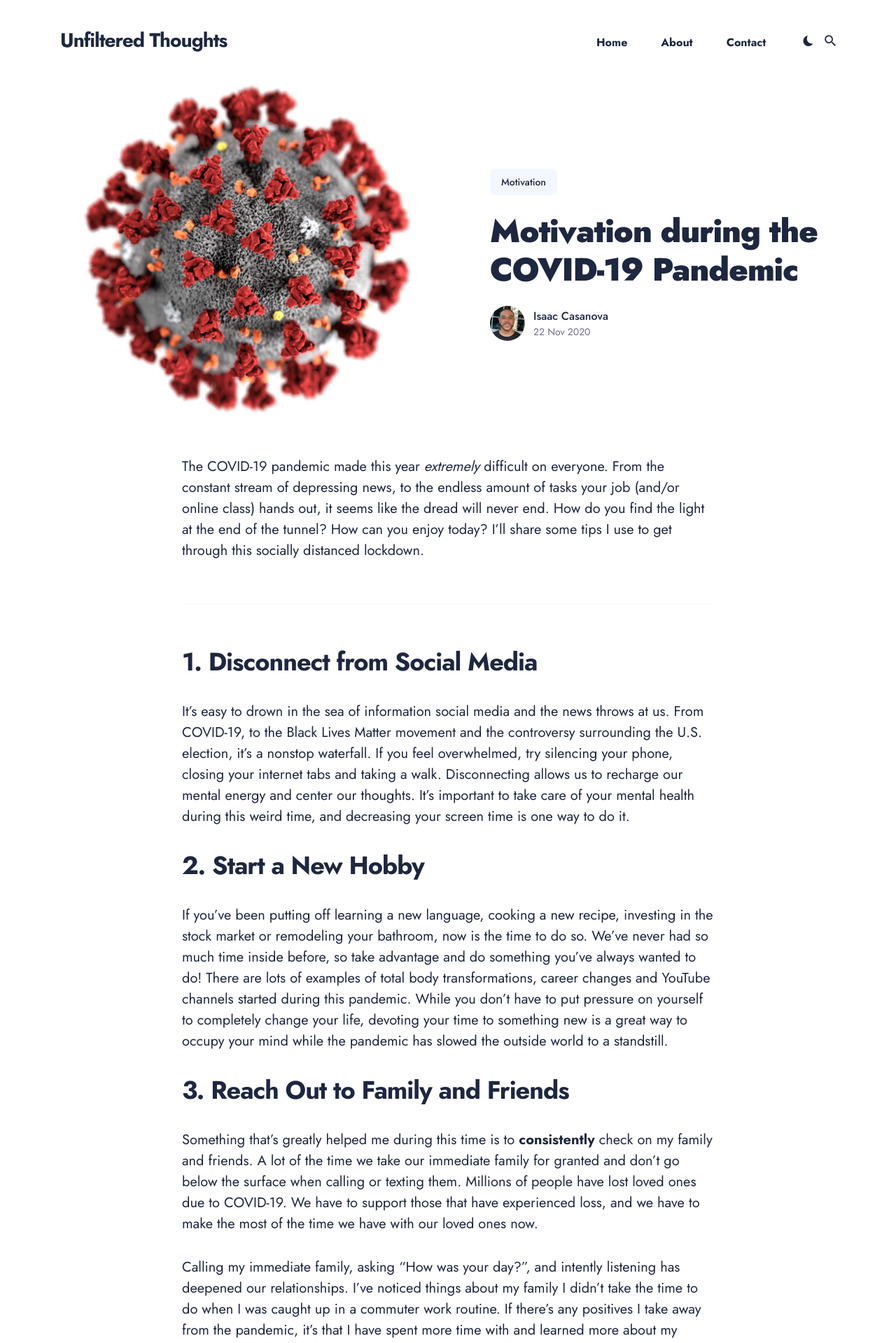
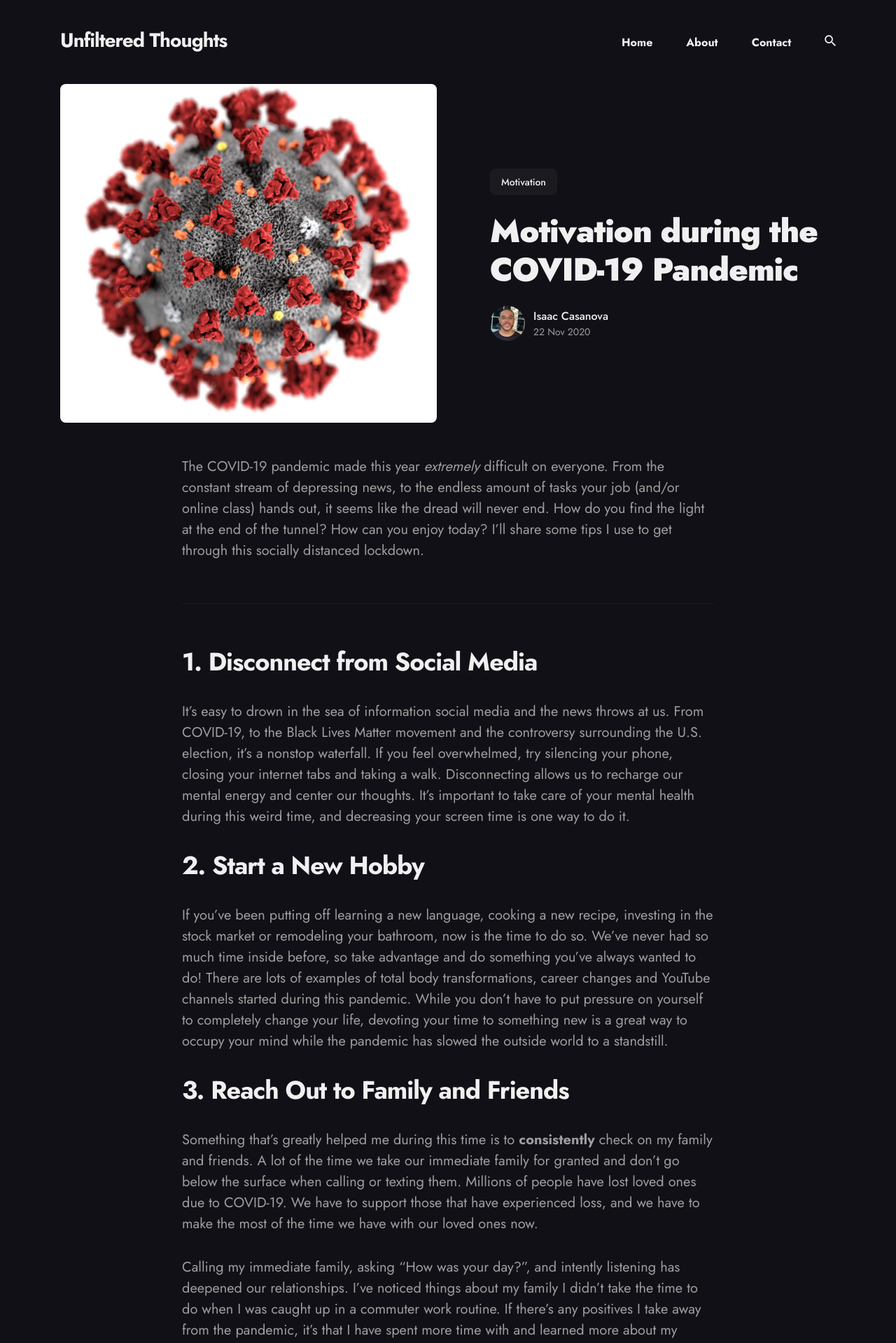
Before and after one commit to IsaacACasanova/IsaacACasanova.github.io, a Jekyll site: the page built from _posts/2020-11-22-introduction.markdown, in a window 1280 px wide. Shown: the top 1919 px of the page at 70% size. Built offline with Jekyll 4.4.1, drawn with Linux system fonts in a browser that asks for light colours; nearby versions of some CDN libraries.

Commit message:
default to dark mode

```diff
--- a/_config.yml
+++ b/_config.yml
@@ -5,7 +5,7 @@
 description: Menca personal blogging theme for Jekyll
 baseurl: "" # the subpath of your site, e.g. /blog
 url: "http://isaaccasanova.com" # the base hostname & protocol for your site, e.g. http://example.com
-color_scheme: auto # You can choose three modes auto, light, and dark. By default, the auto mode is set, which means the user can choose the light or dark mode themself.
+color_scheme: dark # You can choose three modes auto, light, and dark. By default, the auto mode is set, which means the user can choose the light or dark mode themself.
 
 
 #-------------------------------
```
